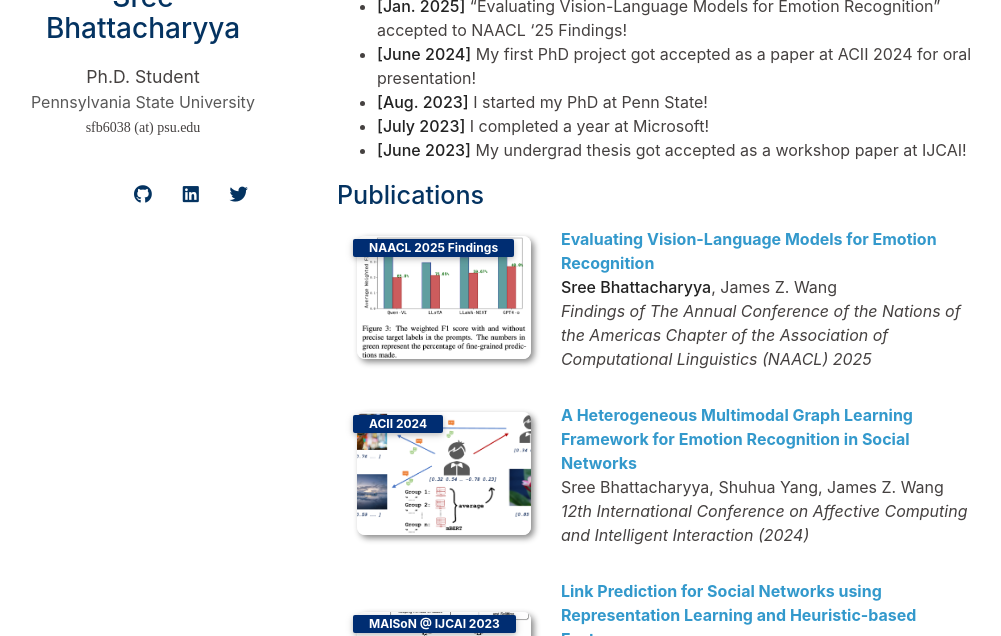
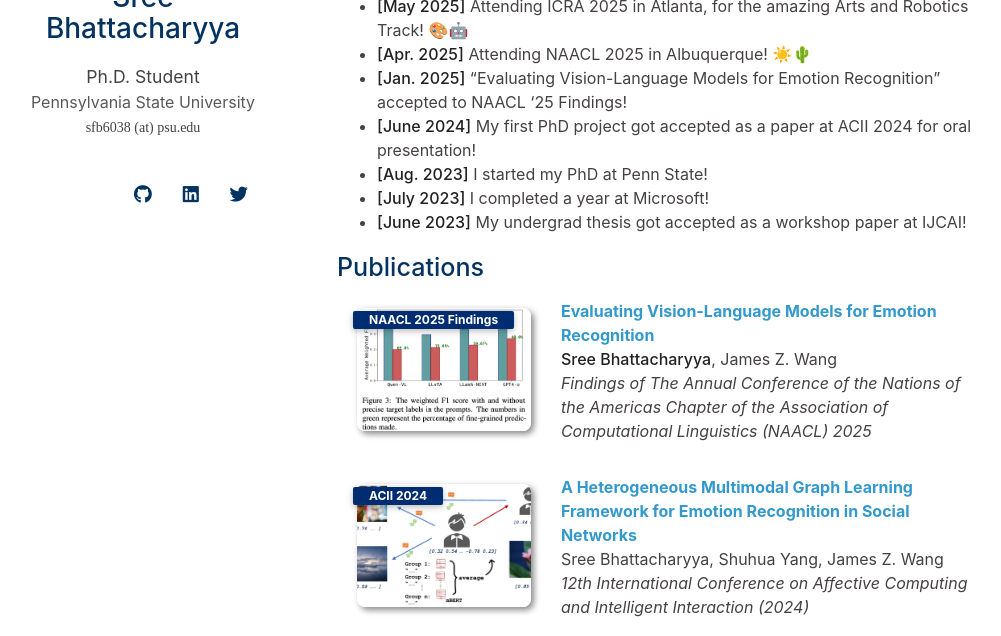
Before and after one commit to sreebhattacharyya/sreebhattacharyya.github.io, a Jekyll site: the page built from index.md, in a window 1280 px wide and 900 px high, scrolled down 771 px, cut to the strip 264-900 px from the top of the window. Shown: the whole strip, without its empty margins (133-1134 px from the left). Built offline with Jekyll 4.4.1, drawn with Linux system fonts in a browser that asks for light colours; nearby versions of some CDN libraries; a style sheet for code colours, icons or effects is not loaded; our own code applies the rules of GitHub Pages for plain Markdown files.

Commit message:
Update News

```diff
--- a/index.md
+++ b/index.md
@@ -19,6 +19,8 @@ Besides academics, I love music in any and every form. I trained in Indian class
 
 ## News
 
+- **[May 2025]** Attending ICRA 2025 in Atlanta, for the amazing Arts and Robotics Track! 🎨🤖
+- **[Apr. 2025]** Attending NAACL 2025 in Albuquerque! ☀️🌵
 - **[Jan. 2025]** "Evaluating Vision-Language Models for Emotion Recognition" accepted to NAACL '25 Findings!
 - **[June 2024]** My first PhD project got accepted as a paper at ACII 2024 for oral presentation!
 - **[Aug. 2023]** I started my PhD at Penn State!
```
